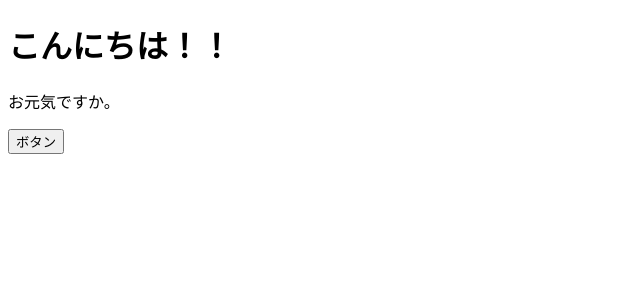
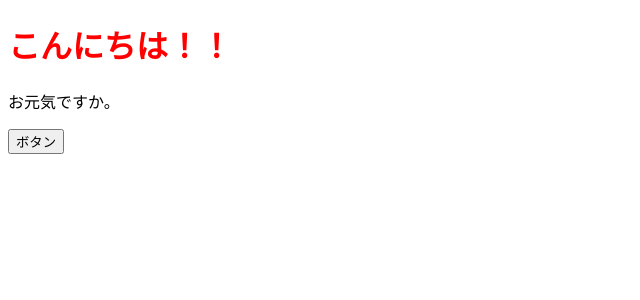
Before and after one commit to Yuzunoha/react-jissen-1, a React (Create React App) app in the folder chapter4/my-app/: page / in a window 1280 px wide. Shown: the top 300 px of the page, without its empty margins (0-640 px from the left). Built offline with nearby package versions, Linux system fonts and the light colour scheme.

Commit message:
<h1 style={{ color: 'red' }}>こんにちは！！</h1>

```diff
--- a/chapter4/my-app/src/App.jsx
+++ b/chapter4/my-app/src/App.jsx
@@ -5,7 +5,7 @@ export const App = () => {
   };
   return (
     <>
-      <h1>こんにちは！！</h1>
+      <h1 style={{ color: 'red' }}>こんにちは！！</h1>
       <p>お元気ですか。</p>
       <button onClick={onClickButton}>ボタン</button>
     </>
```
